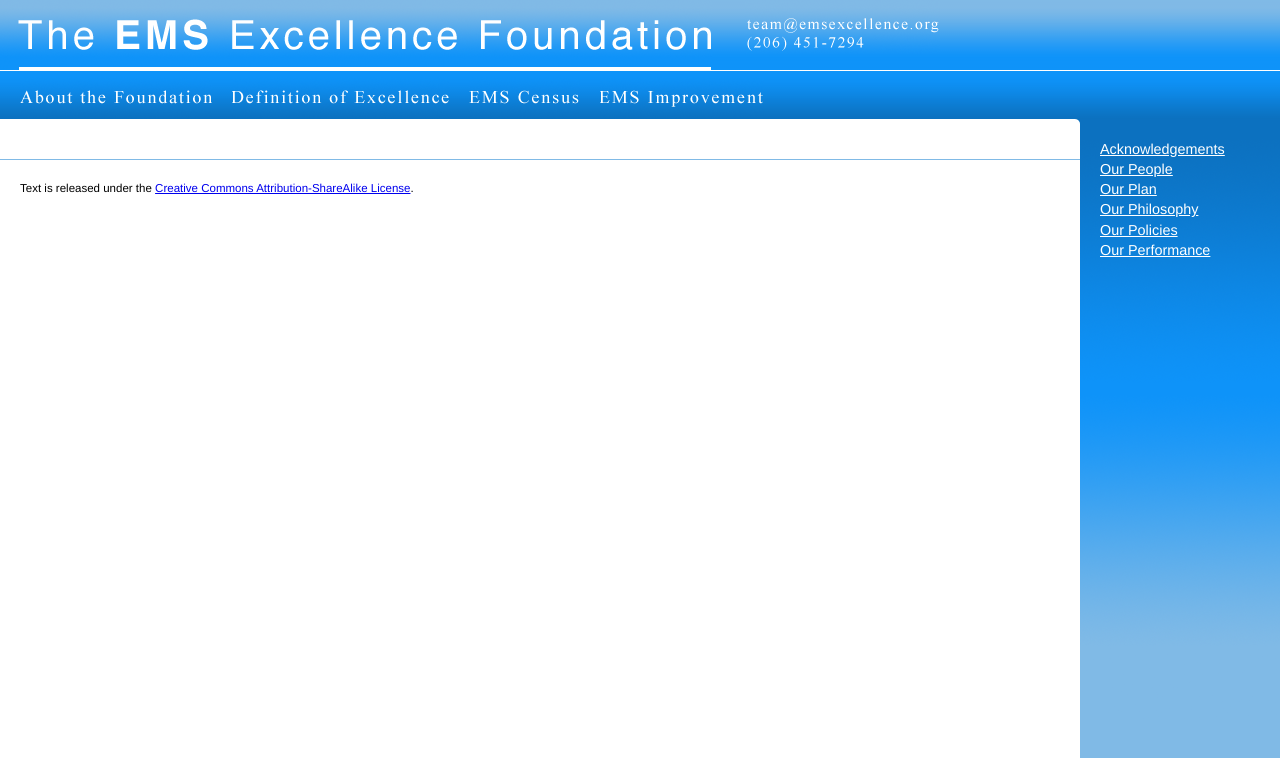
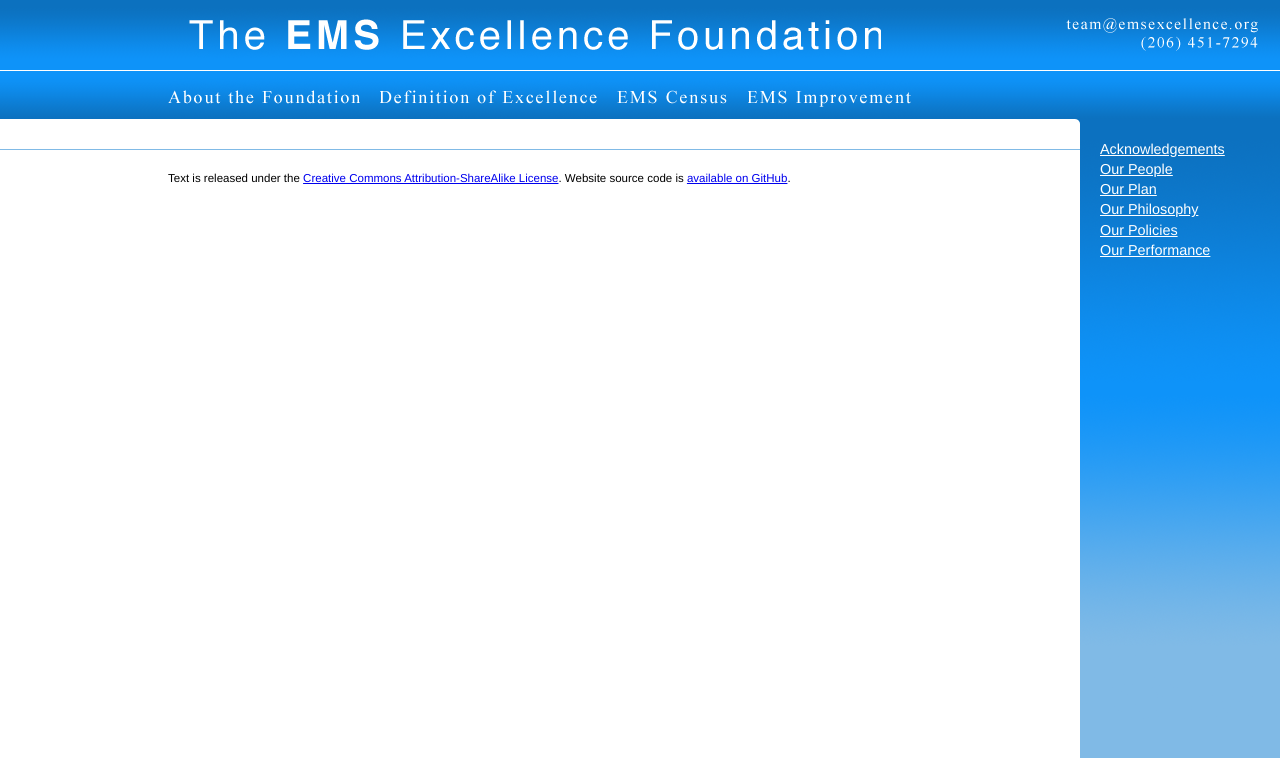
Before and after one commit to emsexcellencefoundation/EMS-Excellence-Foundation-Website, a Python web app: template about/templates/about_base.html in a window 1280 px wide. Shown: the top 758 px of the page. Run offline with Jinja, Linux system fonts and the light colour scheme; the template is opened without the code that fills it, so the values that code supplies are empty; some libraries are stand-ins or nearby versions.

Commit message:
home page work

```diff
--- a/about/models.py
+++ b/about/models.py
@@ -49,3 +49,5 @@ class OrganizationPositionFilling(models.Model):
 
     def __unicode__(self):
         return '%s%s: %s' % ('Interim ' if self.interim else '', self.position.position_name, self.person.persons_name)
+
+#class
--- a/about/urls.py
+++ b/about/urls.py
@@ -5,4 +5,8 @@ urlpatterns = patterns('',
     (r'acknowledgements/$', "about.views.acknowledgements"),
     (r'acknowledgements/(?P<name>[\w,._-]+)/$', "about.views.person_acknowledged"),
     (r'people/$', "about.views.our_people"),
+    (r'plan/$', "about.views.our_plan"),
+    (r'philosophy/$', "about.views.our_philosophy"),
+    (r'performance/$', "about.views.our_performance"),
+    (r'policies/$', "about.views.our_policies"),
 )
--- a/media/css/screen.css
+++ b/media/css/screen.css
@@ -3,6 +3,7 @@
 body
 {
 	background:#FFF url(../images/background.png) repeat-y top right;
+	text-align:center;
 	font:.9em/1.4 "Helvetica Neue",Arial,Helvetica,sans-serif;
 }
 
@@ -17,16 +18,31 @@ h1 a:link, h1 a:visited, #home
     display:block;
 	background:url(../images/h1.png) no-repeat;
 	height:71px;
+	width:702px;
+	margin:0 auto;
 }
 
 #home, h1 a:hover {
 background:url(../images/h1_hover.png) no-repeat;
 }
 
+#navigation_container, #h1_container {
+margin-right:200px;
+}
+
+#header ul {
+width:744px;
+margin:0 auto;
+}
+
 #header li
 {
 	float:left;
 	margin-left:20px;
+}
+
+#header li.first {
+margin-left:0
 }
 
 #header li a:link,#header li a:visited
@@ -78,7 +94,7 @@ height:54px;
 width:195px;
 background:url(../images/contact_info.png);
 top:0;
-left:745px;
+right:20px;
 position:absolute;
 }
 
@@ -92,6 +108,7 @@ position:absolute;
 	position:absolute;
 	right:0;
 	width:160px;
+	text-align:left;
 }
 
 #sidebar a:link, #sidebar a:visited,#sidebar li span {
@@ -106,7 +123,7 @@ font-weight:bold
 font-weight:bold
 }
 
-h1 span,#header a span
+h1 span,#header a span, #onload_images
 {
 	display:none;
 }
@@ -130,14 +147,24 @@ h3
 
 /** content **/
 
-#content, #footer {
+#footer_container {
 	padding:20px;
+}
+
+#content {
+padding:20px 0 10px 0;
+}
+
+#content_container {
+margin-right:200px;
+	background:url(../images/rounded_right_corner_next_to_header_and_sidebar.png) top right no-repeat;
 }
 
 #content
 {
-	background:url(../images/rounded_right_corner_next_to_header_and_sidebar.png) top right no-repeat;
-	margin-right:200px;
+	margin:0 auto;
+	text-align:left;
+	width:744px;
 }
 
 #content a:hover, #sidebar a:hover
@@ -146,8 +173,7 @@ h3
 }
 
 .chart {
-float:left;
-margin:0 10px 10px 0;
+margin-bottom:10px;
 }
 
 /** lists **/
@@ -165,8 +191,14 @@ font-family:serief;
 
 /** footer **/
 
-#footer {
+#footer_container {
 clear:left;
 border-top:1px solid #80bae6;
 font-size:.8em;
 }
+
+#footer {
+width:744px;
+text-align:left;
+margin:0 auto;
+}
--- a/templates/base.html
+++ b/templates/base.html
@@ -20,26 +20,32 @@
 </head>
 <body>
 <div id="header">
+<div id="h1_container">
 {% if page == 'home' %}<h1 id="home"><span>EMS Census</span></h1>{% else %}<h1><a href="/"><span>EMS Census</span></a></h1>{% endif %}
+</div>
+<div id="navigation_container">
 <ul>
-    {% if page == 'about' %}<li id="about_the_foundation" class="current_page"><span>About the Foundation</span></li>{% else %}<li><a id="about_the_foundation" href="/about"><span>About the Foundation</span></a></li>{% endif %}
+    {% if page == 'about' %}<li id="about_the_foundation" class="current_page first"><span>About the Foundation</span></li>{% else %}<li class="first"><a id="about_the_foundation" href="/about"><span>About the Foundation</span></a></li>{% endif %}
     <li><a id="definition_of_excellence" href="http://definitionofexcellence.org"><span>Definition of Excellence</span></a></li>
     <li><a id="ems_census" href="http://emscensus.org"><span>EMS Census</span></a></li>
         <li><a id="ems_improvement" href="http://emsimprovement.org"><span>EMS Improvement</span></a></li>
 </ul>
+</div>
 </div>
 <div id="sidebar">
 {% block sidebar %}
 
 {% endblock %}
 </div>
+<div id="content_container">
 <div id="content">
 {% block content %}
 
 {% endblock %}
 </div>
-<div id="footer">
-Text is released under the <a rel="license" href="http://en.wikipedia.org/wiki/Wikipedia:Text_of_Creative_Commons_Attribution-ShareAlike_3.0_Unported_License">Creative Commons Attribution-ShareAlike License</a>.
+<div id="footer_container">
+<div id="footer">Text is released under the <a rel="license" href="http://en.wikipedia.org/wiki/Wikipedia:Text_of_Creative_Commons_Attribution-ShareAlike_3.0_Unported_License">Creative Commons Attribution-ShareAlike License</a>. Website source code is <a href="https://github.com/emsexcellencefoundation/EMS-Excellence-Foundation-Website">available on GitHub</a>.</div>
+</div>
 </div>
 <!-- Piwik -->
 <script type="text/javascript">
@@ -62,5 +68,6 @@ piwikTracker.enableLinkTracking();
 </script><noscript><p><img src="http://stats.emsexcellence.org/piwik.php?idsite=1" style="border:0" alt=""/></p></noscript>
 <!-- /Piwik -->
 <a href="mailto:team@emsexcellence.org" id="contact_info"><span>team@emsexcellence.org (206) 451-7294</span></a>
+<div id="onload_images"><img src="/media/images/h1_hover.png" /></div>
 </body>
 </html>
--- a/templates/homepage.html
+++ b/templates/homepage.html
@@ -1,9 +1,9 @@
 {% extends "base.html" %}
 {% block title %}The EMS Excellence Foundation{% endblock %}
 {% block content %}
-<p>The <strong>Emergency Medical Services Excellence Foundation</strong> aims to {{ mission_statement }}.</p>
+<p>The <strong>Emergency Medical Services Excellence Foundation</strong> is defining excellence, collecting data, and empowering people to improve out-of-hospital emergency care.</p>
 <h3>In One Community Your Chance of Survival is 5% and 58% in Another</h3>
-<img src="/media/images/bystander_witnessed_shockable_cardiac_arrest_survival_rates.png" class="chart" />
-<p>In San Francisco, California when someone's heart stops beating it takes about two minutes to dispatch emergency services. In Seattle, Washington it takes about about forty seconds. San Francisco's survival rate is 5% and Seattle's rate is 45%. Every minute counts.</p>
+<div style="width:594px; margin:0 auto; text-align:center;font-size:.9em;"><img src="/media/images/bystander_witnessed_shockable_cardiac_arrest_survival_rates.png" class="chart" /><p style="text-align:left;font-family:serif;">Bystander-witnessed shockable cardiac arrest with presumed cardiac etiology <br/>See <a href="">list of sources and discussion of accuracy</a></p></div>
+<p>In San Francisco, California when someone's heart stops beating it takes about two minutes to dispatch emergency services. In Seattle, Washington it takes about about forty seconds. San Francisco's survival rate is 10% and Seattle's rate is 45%. Every minute counts.</p>
 <p>Altanta, Georgia used to save no one. After changing its dispatch procedures Altanta saved 33% of patients.</p>
 {% endblock %}
```
Also changed, not shown: about/views.py (+37 -2 lines), media/images/bystander_witnessed_shockable_cardiac_arrest_survival_rates.png, media/images/contact_info.png, media/images/h1.png, media/images/h1_hover.png, media/images/header_background.png.
